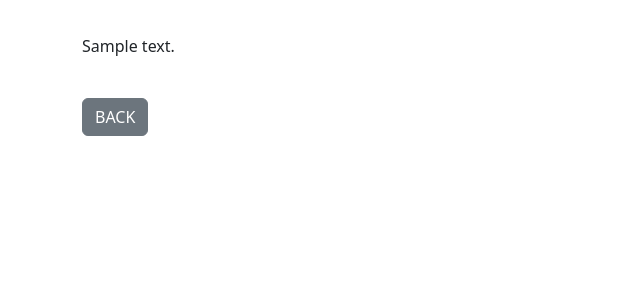
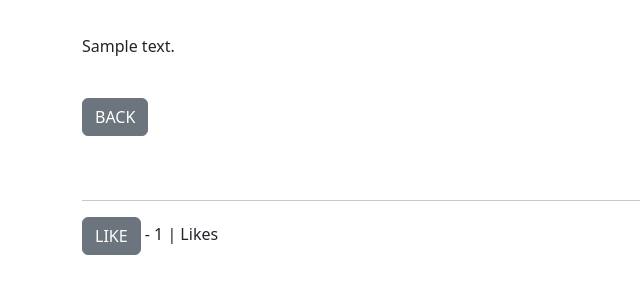
Before and after one commit to JonEast87/Django_Blog, a Django app: template JonsBlog/templates/article_details.html in a window 1280 px wide. Shown: the part 183-483 px from the top of the page, without its empty margins (0-640 px from the left). Run offline with Django 3.2, Linux system fonts and the light colour scheme; the template is opened without the code that fills it: most values are stand-ins (such as "Sample title", 1, 10 or a date in 2020).

Commit message:
Added the ability for a user to like a post with db support. adding unlike feature now.

```diff
--- a/JonsBlog/templates/article_details.html
+++ b/JonsBlog/templates/article_details.html
@@ -21,19 +21,26 @@
 
     <br/>
 {% if user.is_authenticated %}
-    {% if user.id == post.author.id %}
+{% if user.id == post.author.id %}
         <a href="{% url 'update-post' post.pk %}" class="btn btn-primary">
             EDIT
         </a>
         <a href="{% url 'delete-post' post.pk %}" class="btn btn-warning">
             DELETE
         </a>
-    {% endif %}
+{% endif %}
 {% endif %}
 <a href="{% url 'home' %} " class="btn btn-secondary">BACK</a>
 
-<br />
-<br />
-<br />
+<br/>
+<br/>
+<br/>
+<hr>
+<form action="{% url 'like-post' post.pk %}" method="POST">
+    {% csrf_token %}
+    <button type="submit" name="post_id" value="{{ post.id }}" class="btn btn-secondary btn-small">
+        LIKE
+    </button> - {{ total_likes }} | Likes
+</form>
 
 {% endblock %}
```
Also changed, not shown: JonsBlog/models.py (+5 -2 lines), JonsBlog/urls.py (+4 -3 lines), JonsBlog/views.py (+18 -3 lines), JonsBlog/migrations/0007_post_likes.py (added), db.sqlite3.
